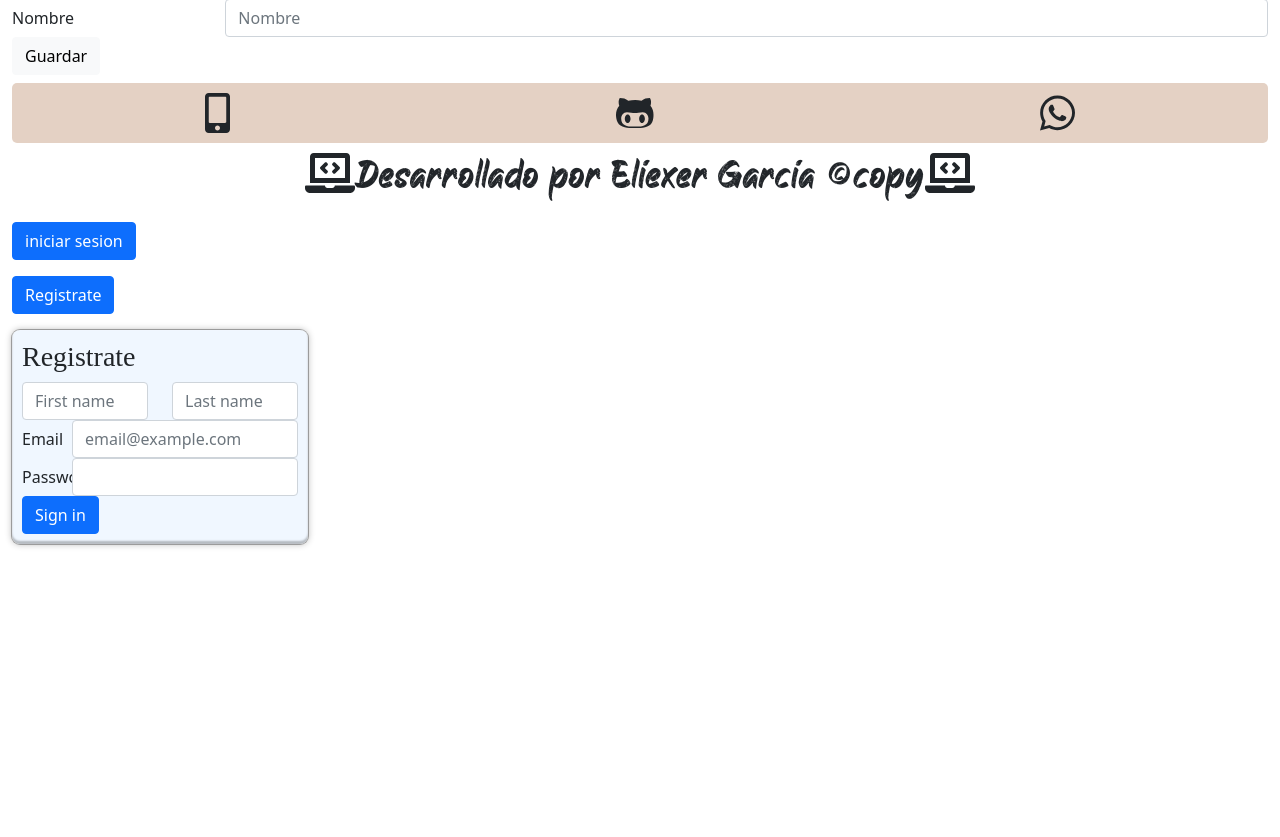
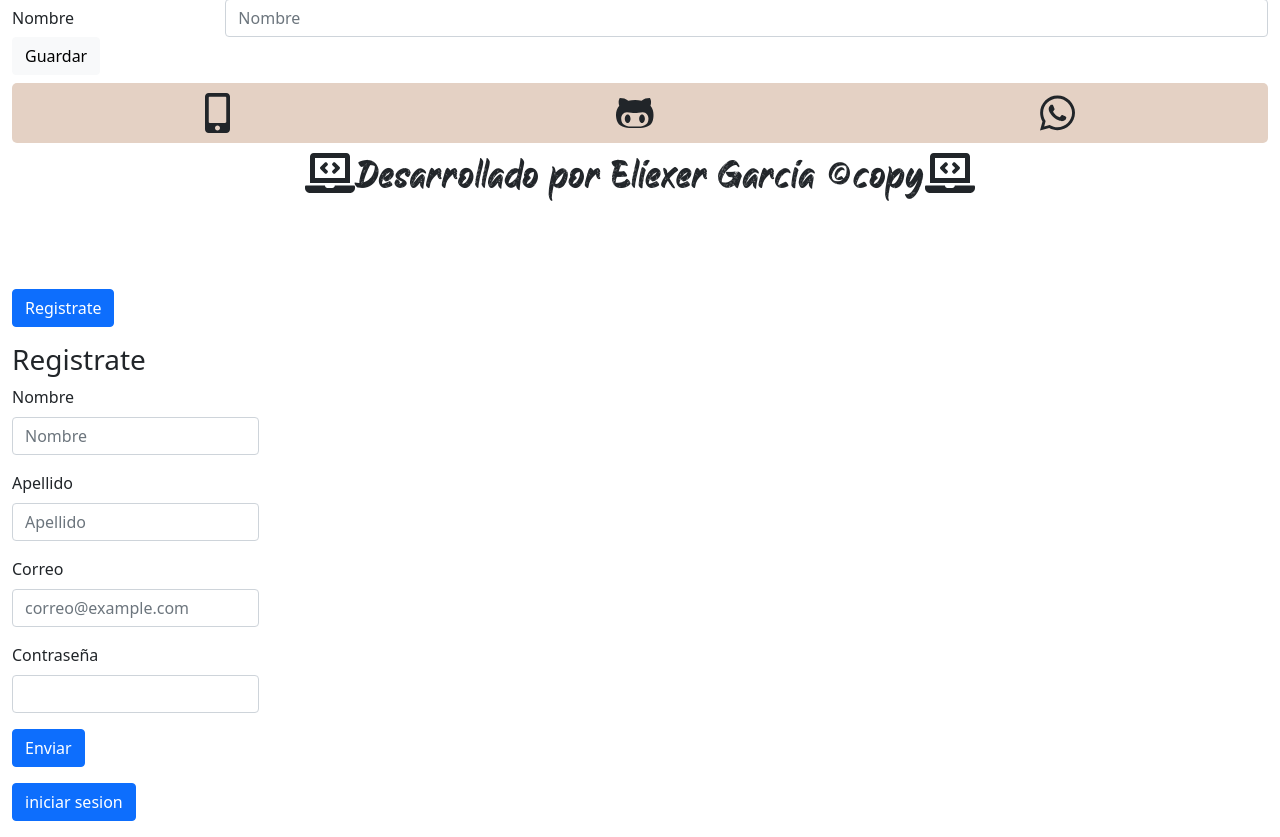
Before and after one commit to davidugarcia/inputmovies, a PHP site: page /crearcategory.php in a window 1280 px wide, after a click on "Registrate". Shown: the part 205-1042 px from the top of the page. Before the commit the page ends 752 px from the top, so only its background shows below. Run offline with PHP 8.4, Linux system fonts and the light colour scheme; data comes from the database, SQL or seed files in the repository; some libraries are stand-ins or nearby versions.

Commit message:
Modificando vista y posiciones deseccion principal
Signed-off-by: Edug <davidugarcia007@gmail.com>

```diff
--- a/include/encabezado.php
+++ b/include/encabezado.php
@@ -26,7 +26,7 @@
    <div class="container">
 
       <!--header-->
-      <div class="row ustify-content-lg-center">
+      <div class="row justify-content-lg-center">
          <div class="col-lg-12">
 
             <!--titulo-->
--- a/include/formul.php
+++ b/include/formul.php
@@ -52,48 +52,8 @@
                remueve los div identificar y registrarse
                hasta que cierre sesion se muestra -->
          <?php if(!isset($_SESSION['usuario'])): ?>
-             <!--iniciar sesion-->
-         <p>
-            <a class="btn btn-primary" data-bs-toggle="collapse" href="#collapseExample" role="button"
-               aria-expanded="false" aria-controls="collapseExample">
-               iniciar sesion
-            </a>
-         </p>
-         <div class="collapse" id="collapseExample">
+            <div class="formulario">
 
-               <div id="login" class="bloque">
-
-                  <h3>Iniciar sesion</h3>
-
-                  <?php //alert de no estar registrado  o error-- login.php linea 37 o 43
-                              if(isset($_SESSION['error_login'])): ?>
-                  <div class="alert alert-warning">
-                     <?=$_SESSION['error_login'];?>
-                  </div>
-                  <?php endif; ?>
-
-                  <form action="codigo/login.php" method="POST">
-                     <!--Email-->
-                     <div class="form-group row">
-                        <label for="email" class="col-sm-2 col-form-label">Email</label>
-                        <div class="col-sm-10">
-                           <input type="text" class="form-control" id="Email" name="email" placeholder="email@example.com">
-                        </div>
-                     </div>
-                     <!--Password-->
-                     <div class="form-group row">
-                        <label for="Password" class="col-sm-2 col-form-label">Password</label>
-                        <div class="col-sm-10">
-                           <input type="password" name="pass" class="form-control" id="Password">
-                        </div>
-                     </div>
-                     <button type="submit" value="enter" class="btn btn-primary mb-2">Confirm identity</button>
-                  </form>
-                  <?php // function para borrar los errores fila 31 helper.php
-                           Errores();?>
-               </div>
-
-         </div>
                <!--registrarse-->
                <p>
                   <a class="btn btn-primary" data-bs-toggle="collapse" href="#collapseExample1" role="button"
@@ -103,7 +63,7 @@
                </p>
                <div class="collapse" id="collapseExample1">
 
-            <div id="registro" class="bloque">
+                  <div id="registro" class="">
 
                      <h3>Registrate</h3>
 
@@ -121,48 +81,93 @@
 
                      <form action="codigo/registro.php" method="POST">
 
-                  <div class="form-group row">
-                     <div class="col">
-                        <input type="text" name="fname" class="form-control" placeholder="First name">
+                        <div class="mb-3">
+                           <label for="text" class="form-label">Nombre</label>
+                           <div class="col-sm-10">
+                              <input type="text" name="fname" class="form-control" placeholder="Nombre">
                               <?php  //function muestra el error o nada - linea 4 helper.php
                                  echo isset($_SESSION["errores"]) ? mostrarerror($_SESSION["errores"], "nombre") : "";
                               ?>
                            </div>
+                        </div>
 
-                     <div class="col">
-                        <input type="text" name="lname" class="form-control" placeholder="Last name">
-                        <?php echo isset($_SESSION["errores"]) ? mostrarerror($_SESSION["errores"], "apellido") : ""; ?>
+                        <div class="mb-3">
+                           <label for="text" class="form-label">Apellido</label>
+                           <div class="col-sm-10">
+                              <input type="text" name="lname" class="form-control" placeholder="Apellido">
+                              <?php
+                                 echo isset($_SESSION["errores"]) ? mostrarerror($_SESSION["errores"], "apellido") : "";
+                              ?>
                            </div>
                         </div>
 
-                  <div class="form-group row">
-                     <label for="staticEmail" class="col-sm-2 col-form-label">Email</label>
+                        <div class="mb-3">
+                           <label for="staticEmail" class="form-label">Correo</label>
                            <div class="col-sm-10">
-                        <input type="text" name="email" class="form-control" id="staticEmail"
-                           placeholder="email@example.com">
+                              <input type="email" name="email" class="form-control" id="staticEmail"  placeholder="correo@example.com">
                               <?php echo isset($_SESSION["errores"]) ? mostrarerror($_SESSION["errores"], "correo") : ""; ?>
                            </div>
                         </div>
 
-                  <div class="form-group row">
-                     <label for="inputPassword" class="col-sm-2 col-form-label">Password</label>
+                        <div class="mb-3">
+                           <label for="inputPassword" class="form-label">Contraseña</label>
                            <div class="col-sm-10">
                               <input type="password" name="pass" class="form-control" id="inputPassword">
                               <?php echo isset($_SESSION["errores"]) ? mostrarerror($_SESSION["errores"], "contra") : ""; ?>
                            </div>
                         </div>
 
-                  <button type="submit" value="" class="btn btn-primary">Sign in</button>
+                        <button type="submit" value="" class="btn btn-primary">Enviar</button>
 
                      </form>
 
                      <?php // function para borrar los errores fila 24 helper.php
                               borrarErrores();?>
                   </div>
+               </div>
 
+                <!--iniciar sesion-->
+               <p class="mt-3">
+                  <a class="btn btn-primary" data-bs-toggle="collapse" href="#collapseExample" role="button"
+                     aria-expanded="false" aria-controls="collapseExample">
+                     iniciar sesion
+                  </a>
+               </p>
+               <div class="collapse" id="collapseExample">
+                  <div id="login" class="">
+
+                        <h3>Iniciar sesion</h3>
+
+                        <?php //alert de no estar registrado  o error-- login.php linea 37 o 43
+                                    if(isset($_SESSION['error_login'])): ?>
+                        <div class="alert alert-warning">
+                           <?=$_SESSION['error_login'];?>
+                        </div>
+                        <?php endif; ?>
+
+                        <form action="codigo/login.php" method="POST">
+                           <!--Correo-->
+                           <div class="mb-3">
+                              <label for="email" class="form-label">Correo</label>
+                              <div class="col-sm-10">
+                                 <input type="text" class="form-control" id="Email" name="email" placeholder="correo@example.com">
+                              </div>
+                           </div>
+                           <!--Contraseña-->
+                           <div class="mb-3">
+                              <label for="Password" class="form-label">Contraseña</label>
+                              <div class="col-sm-10">
+                                 <input type="password" name="pass" class="form-control" id="Password">
+                              </div>
+                           </div>
+                           <button type="submit" value="enter" class="btn btn-primary mb-2">Enviar</button>
+                        </form>
+                        <?php // function para borrar los errores fila 31 helper.php
+                                 Errores();?>
+                  </div>
+               </div>
 
          <?php endif; ?>
 
       </div>
-
    </div>
--- a/include/pie.php
+++ b/include/pie.php
@@ -20,8 +20,6 @@
 
    </footer>
 
-</div>
-
    <!--boostrap-->
    <script src="https://code.jquery.com/jquery-3.4.1.slim.min.js"
       integrity="sha384-J6qa4849blE2+poT4WnyKhv5vZF5SrPo0iEjwBvKU7imGFAV0wwj1yYfoRSJoZ+n" crossorigin="anonymous">
--- a/inicio.css
+++ b/inicio.css
@@ -46,21 +46,12 @@
 
 /*formulario*/
 
-.sidebar {
-    display: none;
+.bloque h3 {
+    font-family: "elie3";
 }
 
-.bloque {
-    display: block;
-    border-radius: 8px;
-    margin: 15px auto;
-    padding: 10px;
-    box-shadow: 0px 0px 0px 1px rgba(0, 0, 0, 0.3), 0px 0px 7px rgba(0, 0, 0, 0.3), 0px 0px 1px #ffffff inset, 0px -3px 2px rgba(0, 0, 0, 0.25) inset;
-    background-color: hsl(210, 100%, 97%);
-}
-
-.bloque h3 {
-    font-family: "elie3";
+.formulario {
+    margin-top: 67px;
 }
 
 
```
Also changed, not shown: index.php (+3 -4 lines). Lines whose indentation alone changed are shown as unchanged.
